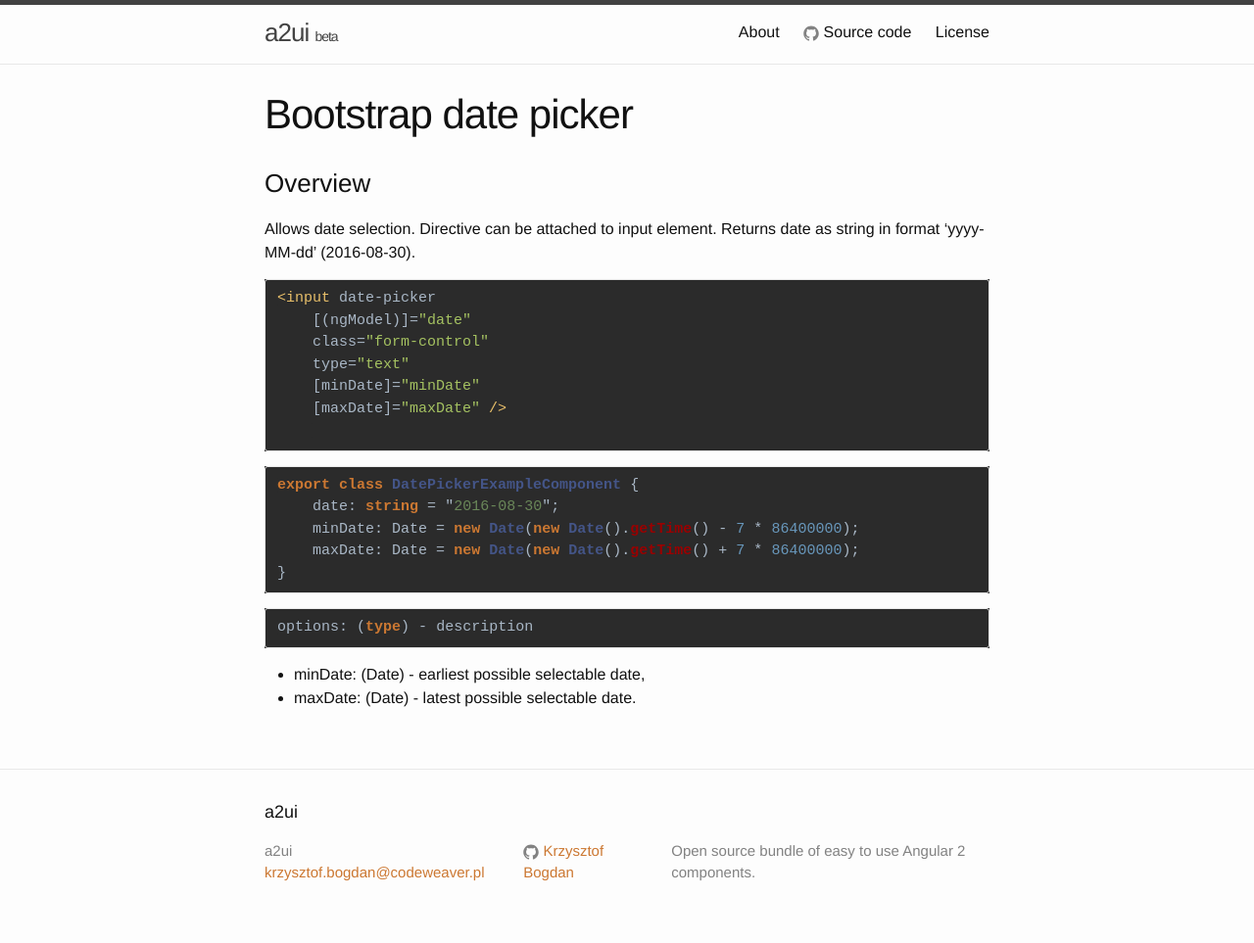
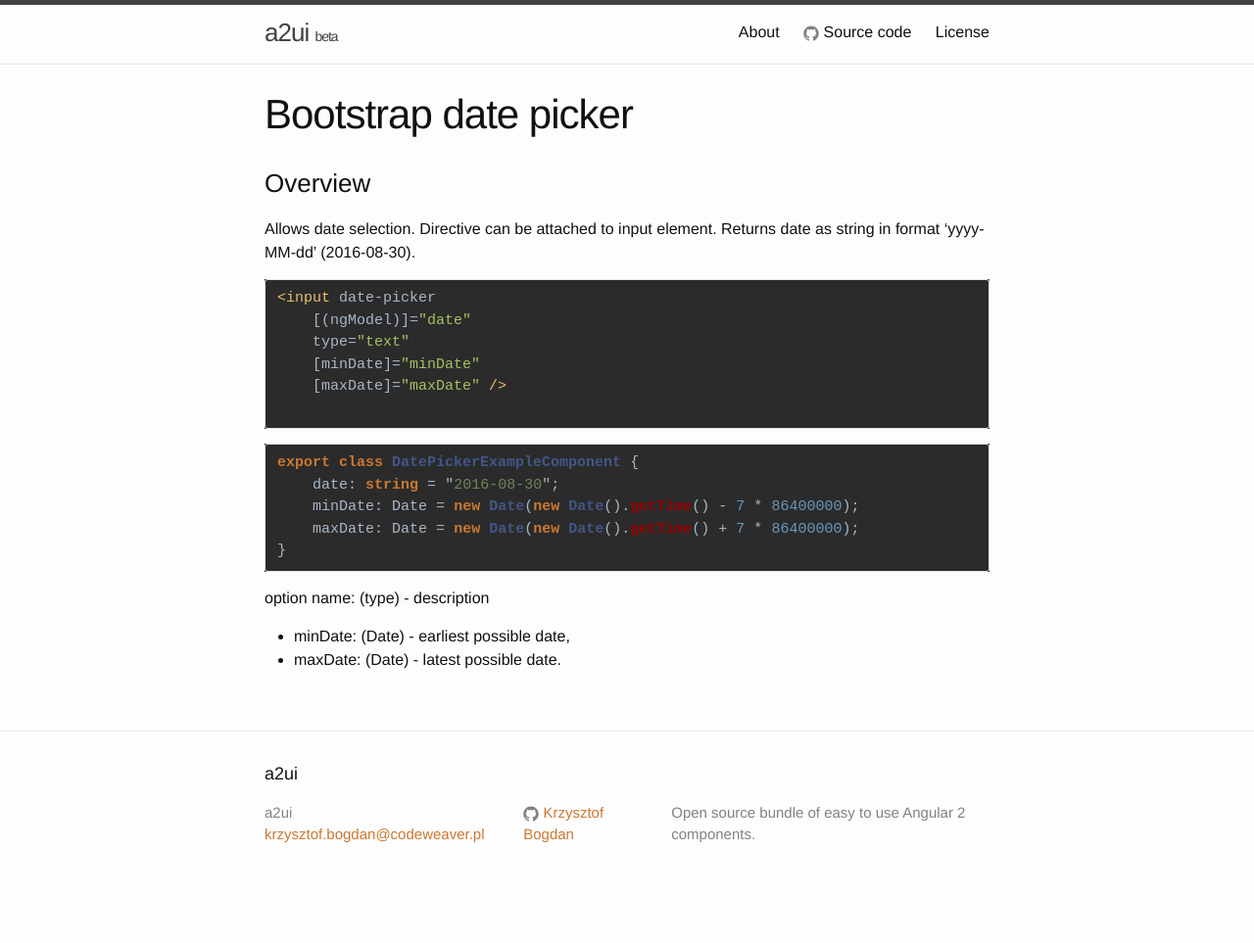
Before and after one commit to a2ui/a2ui, a Jekyll site: the page built from documentation/bootstrap/date-picker.md, in a window 1280 px wide. Shown: the whole page at 98% size. Built offline with Jekyll 4.4.1, drawn with Linux system fonts in a browser that asks for light colours; comment, search, counter and statistics services are not loaded; after the commit the page ends 924 px from its top, so only the background shows below that.

Commit message:
Added date picker components documentation, fixed review comments

```diff
--- a/documentation/bootstrap/date-picker.md
+++ b/documentation/bootstrap/date-picker.md
@@ -13,7 +13,6 @@
 {% raw %}
 <input date-picker
     [(ngModel)]="date"
-    class="form-control"
     type="text"
     [minDate]="minDate"
     [maxDate]="maxDate" />
@@ -31,9 +30,7 @@
 {% endraw %}
 {% endhighlight %}
 
-{% highlight ts %}
-options: (type) - description
-{% endhighlight %}
+option name: (type) - description
 
-* minDate: (Date) - earliest possible selectable date,
-* maxDate: (Date) - latest possible selectable date.
+* minDate: (Date) - earliest possible date,
+* maxDate: (Date) - latest possible date.
```
Also changed, not shown: documentation/bootstrap/date-range-picker.md (+3 -6 lines), documentation/bootstrap/date-time-picker.md (+3 -6 lines), documentation/bootstrap/date-time-range-picker.md (+1 -4 lines).
